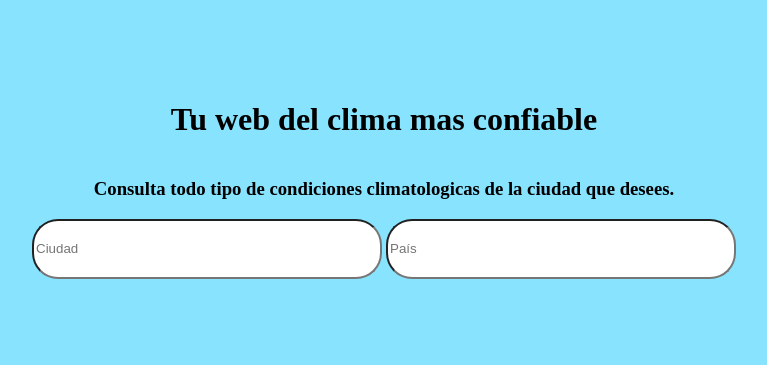
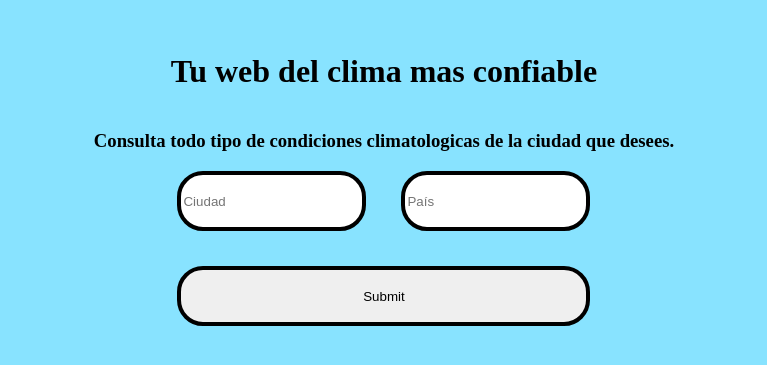
Before and after one commit to danigv23/webClima, a website: page public/index.html in a window 1280 px wide. Shown: the part 213-578 px from the top of the page, without its empty margins (256-1023 px from the left). Drawn offline with Linux system fonts and the light colour scheme.

Commit message:
basic html for start doing POSTs

```diff
--- a/public/index.html
+++ b/public/index.html
@@ -23,6 +23,10 @@
                 <input type="text" name="pais" placeholder="País">
             </label>
 
+            <label for="enviar" id="botEnviar">
+                <input type="submit" name="enviar" placeholder="Enviar">
+            </label>
+
         </form>
     </main>
 </body>
--- a/public/style.css
+++ b/public/style.css
@@ -17,11 +17,19 @@ main {
 }
 
 form {
-    gap: 15px;
+    display: grid;
+    grid-template-columns: 1fr 1fr;
+    gap: 35px;
 }
 
 input {
+    width: 100%;
     height: 60px;
-    width: 350px;
     border-radius: 26px;
+    border: 4px solid black;
 }
+
+#botEnviar {
+    cursor: pointer;
+    grid-column: 1 / -1;
+}
```
